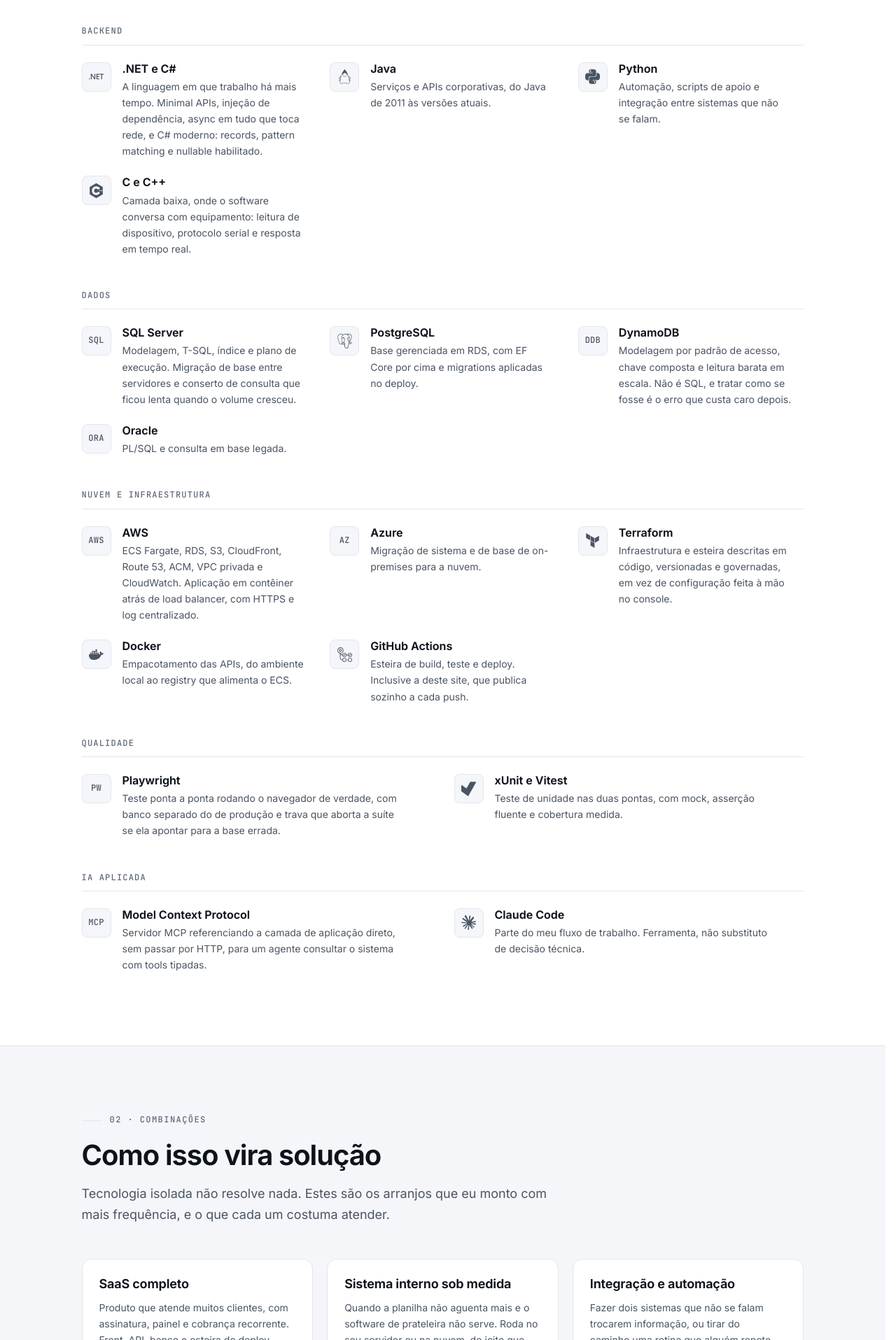
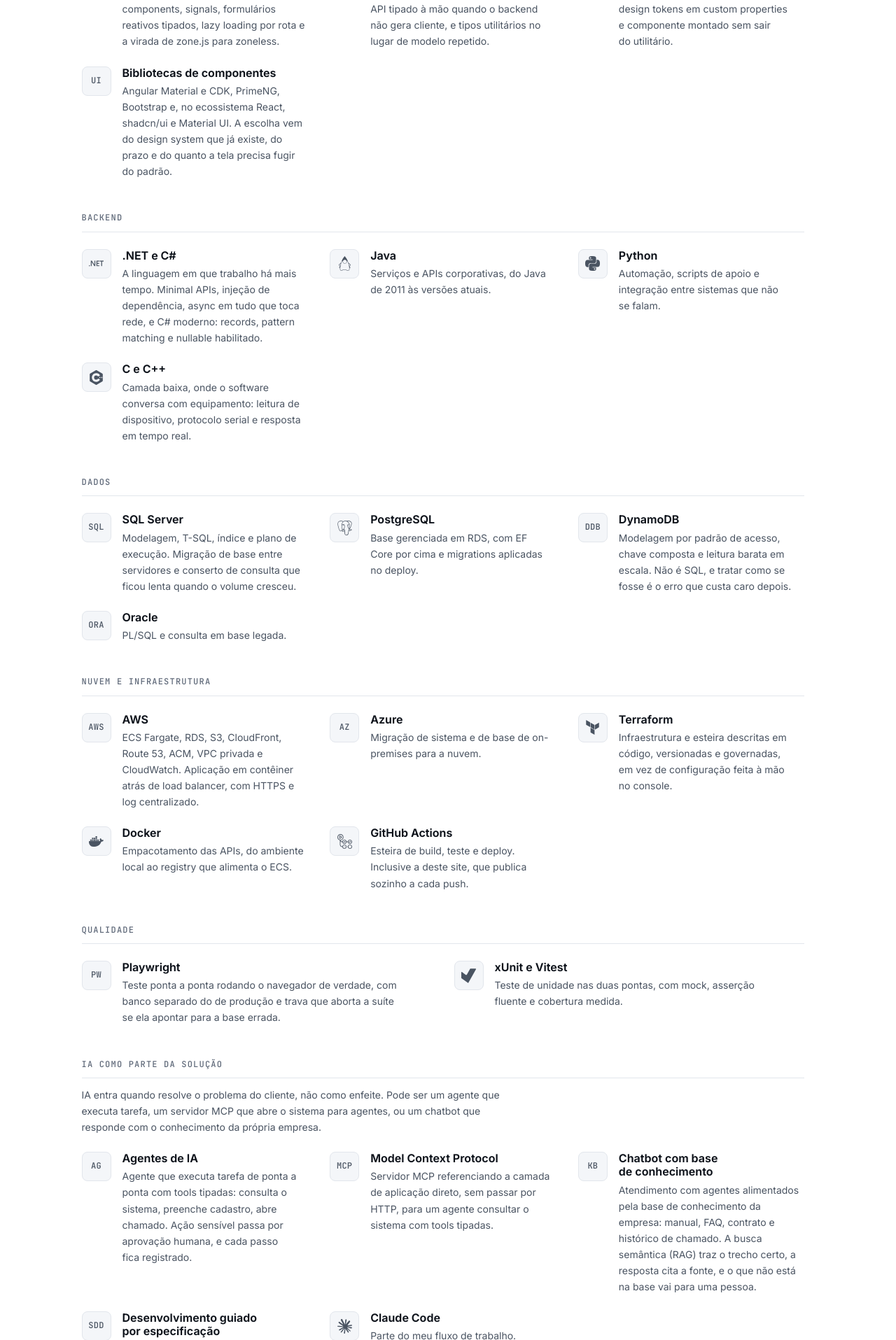
Before and after one commit to zD1z/d1-app, an Angular app: page /sobre in a window 1280 px wide. Shown: the part 1065-2980 px from the top of the page at 70% size. Built offline with nearby package versions, Linux system fonts and the light colour scheme.

Commit message:
feat: update technology section to include optional notes and enhance IA description

```diff
--- a/src/app/app.routes.ts
+++ b/src/app/app.routes.ts
@@ -21,7 +21,7 @@
     data: {
       descricao:
         'As tecnologias com que eu trabalho e onde cada uma foi usada de verdade: Angular, ' +
-        '.NET, Java, Python, PostgreSQL, AWS e Azure.',
+        '.NET, Java, Python, PostgreSQL, AWS, Azure e IA como parte da solução.',
     } satisfies DadosDeMeta,
     loadComponent: () => import('./paginas/sobre/pagina-sobre').then((m) => m.PaginaSobre),
   },
--- a/src/app/core/conteudo/perfil.ts
+++ b/src/app/core/conteudo/perfil.ts
@@ -52,6 +52,10 @@
   tecnologias: [
     {
       grupo: 'Frontend',
+      nota:
+        'A biblioteca segue o projeto, não o meu gosto. Se o cliente já tem design system, ou pede uma ' +
+        'que eu ainda não usei, eu aplico a partir da documentação oficial, com agentes de IA no ' +
+        'levantamento e numa prova de conceito antes do código de verdade.',
       itens: [
         {
           nome: 'Angular',
@@ -70,6 +74,12 @@
           icone: 'tailwind',
           prova:
             'Tema claro e escuro por classe, com design tokens em custom properties e componente montado sem sair do utilitário.',
+        },
+        {
+          nome: 'Bibliotecas de componentes',
+          sigla: 'UI',
+          prova:
+            'Angular Material e CDK, PrimeNG, Bootstrap e, no ecossistema React, shadcn/ui e Material UI. A escolha vem do design system que já existe, do prazo e do quanto a tela precisa fugir do padrão.',
         },
       ],
     },
@@ -177,13 +187,35 @@
       ],
     },
     {
-      grupo: 'IA aplicada',
+      grupo: 'IA como parte da solução',
+      nota:
+        'IA entra quando resolve o problema do cliente, não como enfeite. Pode ser um agente que ' +
+        'executa tarefa, um servidor MCP que abre o sistema para agentes, ou um chatbot que responde ' +
+        'com o conhecimento da própria empresa.',
       itens: [
+        {
+          nome: 'Agentes de IA',
+          sigla: 'AG',
+          prova:
+            'Agente que executa tarefa de ponta a ponta com tools tipadas: consulta o sistema, preenche cadastro, abre chamado. Ação sensível passa por aprovação humana, e cada passo fica registrado.',
+        },
         {
           nome: 'Model Context Protocol',
           sigla: 'MCP',
           prova:
             'Servidor MCP referenciando a camada de aplicação direto, sem passar por HTTP, para um agente consultar o sistema com tools tipadas.',
+        },
+        {
+          nome: 'Chatbot com base de conhecimento',
+          sigla: 'KB',
+          prova:
+            'Atendimento com agentes alimentados pela base de conhecimento da empresa: manual, FAQ, contrato e histórico de chamado. A busca semântica (RAG) traz o trecho certo, a resposta cita a fonte, e o que não está na base vai para uma pessoa.',
+        },
+        {
+          nome: 'Desenvolvimento guiado por especificação',
+          sigla: 'SDD',
+          prova:
+            'Spec-Driven Development: requisito, critério de aceite e contrato escritos antes do código. Os agentes implementam contra a especificação, os testes conferem, e eu reviso cada diff antes de entrar.',
         },
         {
           nome: 'Claude Code',
--- a/src/app/core/models/conteudo.ts
+++ b/src/app/core/models/conteudo.ts
@@ -49,6 +49,8 @@
 
 export interface GrupoDeTecnologias {
   readonly grupo: string;
+
+  readonly nota?: string;
   readonly itens: readonly Tecnologia[];
 }
 
--- a/src/app/paginas/sobre/secoes/tecnologias/tecnologias.css
+++ b/src/app/paginas/sobre/secoes/tecnologias/tecnologias.css
@@ -16,6 +16,14 @@
   letter-spacing: 0.1em;
   text-transform: uppercase;
   color: var(--texto-fraco);
+}
+
+.grupo__nota {
+  margin-top: calc(-1 * var(--e-3));
+  margin-bottom: var(--e-6);
+  font-size: var(--t-sm);
+  color: var(--texto-suave);
+  max-width: 72ch;
 }
 
 .tecnologias {
--- a/src/app/paginas/sobre/secoes/tecnologias/tecnologias.html
+++ b/src/app/paginas/sobre/secoes/tecnologias/tecnologias.html
@@ -9,6 +9,9 @@
     @for (grupo of grupos; track grupo.grupo) {
       <div class="grupo">
         <h3 class="grupo__titulo">{{ grupo.grupo }}</h3>
+        @if (grupo.nota) {
+          <p class="grupo__nota">{{ grupo.nota }}</p>
+        }
 
         <ul class="tecnologias">
           @for (item of grupo.itens; track item.nome) {
```
Also changed, not shown: doc/03-conteudo.md (+4 -2 lines), doc/04-features.md (+1 -1 lines).
